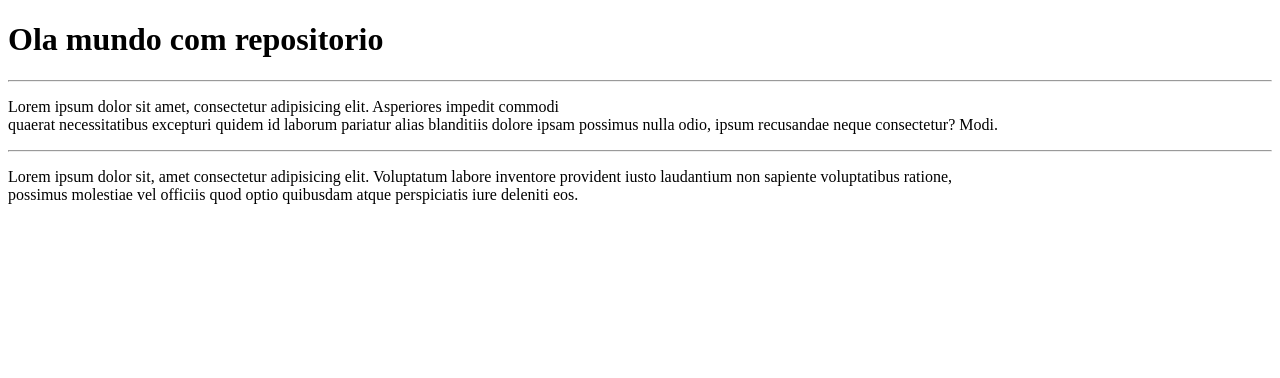
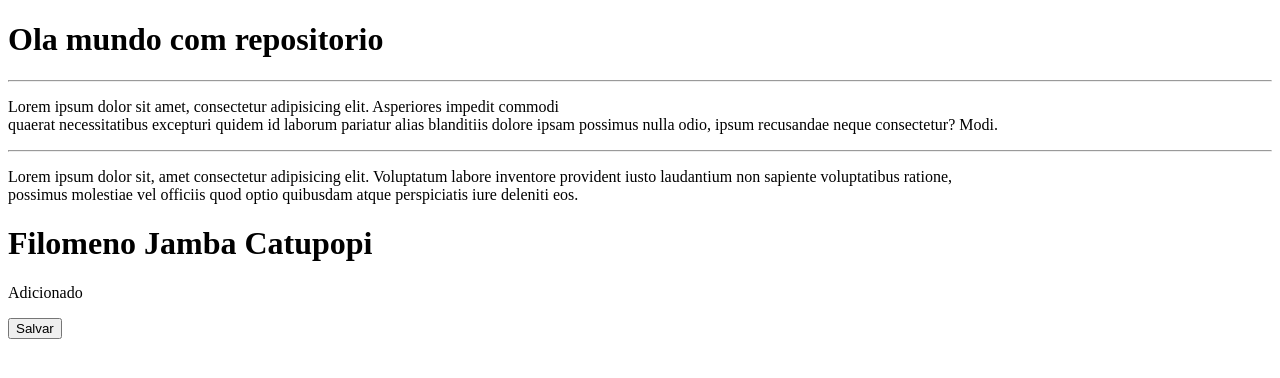
Before and after one commit to Filomeno-Catupopi/Ola-Mundo, a plain HTML site: page exemplo_site/index.html in a window 1280 px wide. Drawn offline with Linux system fonts and the light colour scheme.

Commit message:
Adicionei o filomeno e o botão de salvar

```diff
--- a/exemplo_site/index.html
+++ b/exemplo_site/index.html
@@ -14,5 +14,8 @@
     <hr>
     <p>Lorem ipsum dolor sit, amet consectetur adipisicing elit. Voluptatum labore inventore provident iusto laudantium non sapiente voluptatibus ratione,
         <br>possimus molestiae vel officiis quod optio quibusdam atque perspiciatis iure deleniti eos.</p>
+    <h1>Filomeno Jamba Catupopi </h1>
+    <p>Adicionado</p>
+    <button>Salvar</button>
 </body>
 </html>
```
